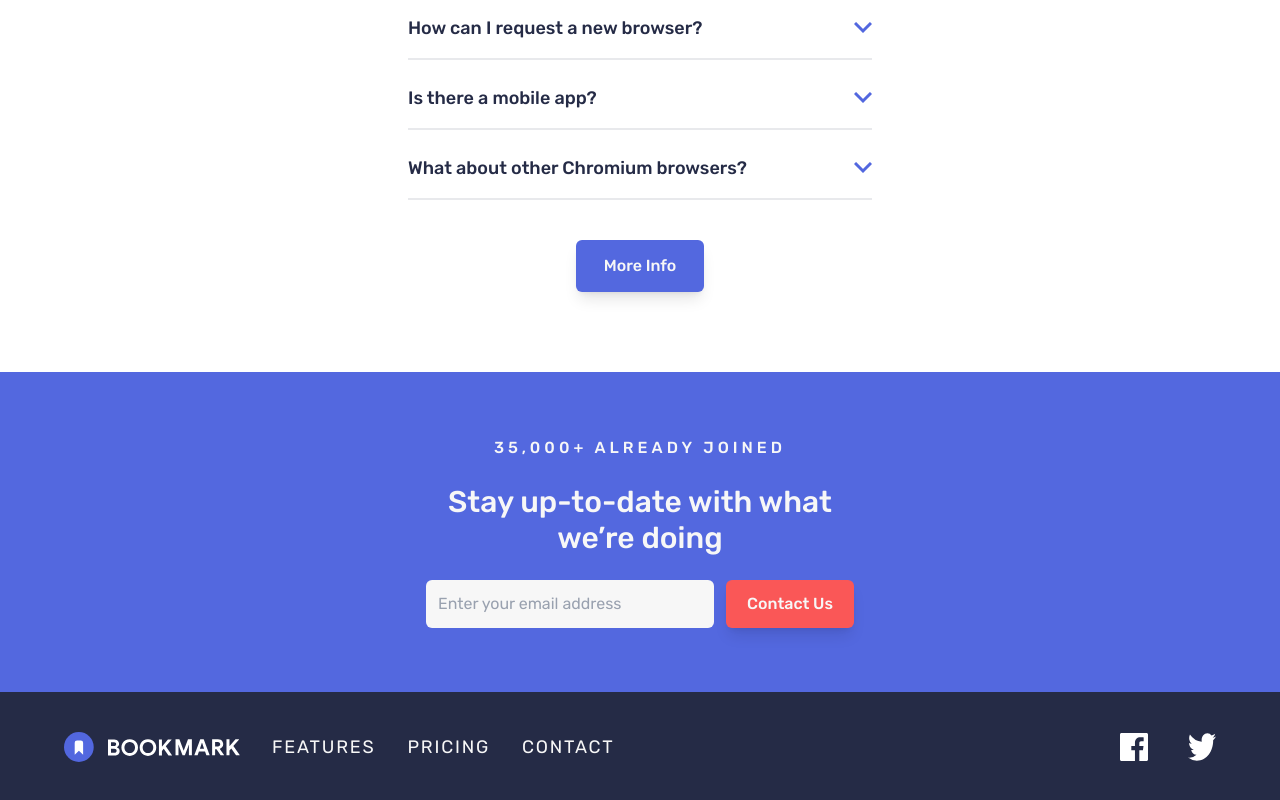
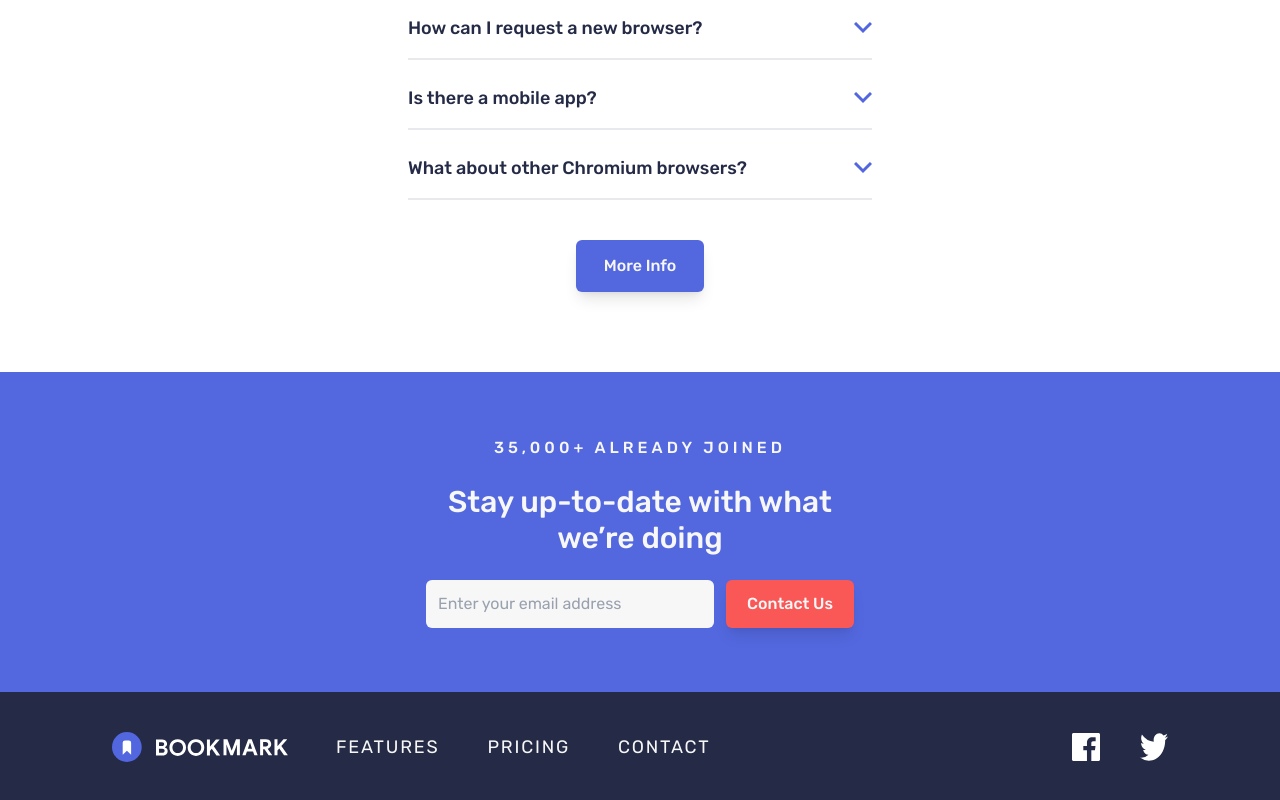
Before and after one commit to Abaljerind/bookmark-landing-page, a React (Vite) app: page / in a window 1280 px wide. Shown: the part 2491-3291 px from the top of the page. Built offline with nearby package versions, Linux system fonts and the light colour scheme.

Commit message:
Style(Footer): adjust styles for xl breakpoint
Adjust padding inline for <footer>
Adjust gap for <div> wrapper of logo + nav
ADjust gap for <div> wrapper of nav item

```diff
--- a/src/components/Footer.jsx
+++ b/src/components/Footer.jsx
@@ -2,9 +2,9 @@ const Footer = () => {
   const navItems = ["features", "pricing", "contact"];
 
   return (
-    <footer className="bg-newDarkBlue flex flex-col items-center py-10 md:flex-row md:justify-between md:px-6 lg:px-16">
+    <footer className="bg-newDarkBlue flex flex-col items-center py-10 md:flex-row md:justify-between md:px-6 lg:px-16 xl:px-28">
       {/* logo + nav */}
-      <div className="mb-12 flex flex-col items-center gap-8 md:mb-0 md:flex-row">
+      <div className="mb-12 flex flex-col items-center gap-8 md:mb-0 md:flex-row xl:gap-12">
         {/* logo */}
         <img
           src="./images/logo-bookmark-footer.svg"
@@ -14,7 +14,7 @@ const Footer = () => {
         {/* ./ logo */}
 
         {/* nav item */}
-        <div className="md:flex md:items-center md:gap-8">
+        <div className="md:flex md:items-center md:gap-8 xl:gap-12">
           {navItems.map((nav, index) => {
             return (
               <p
```
